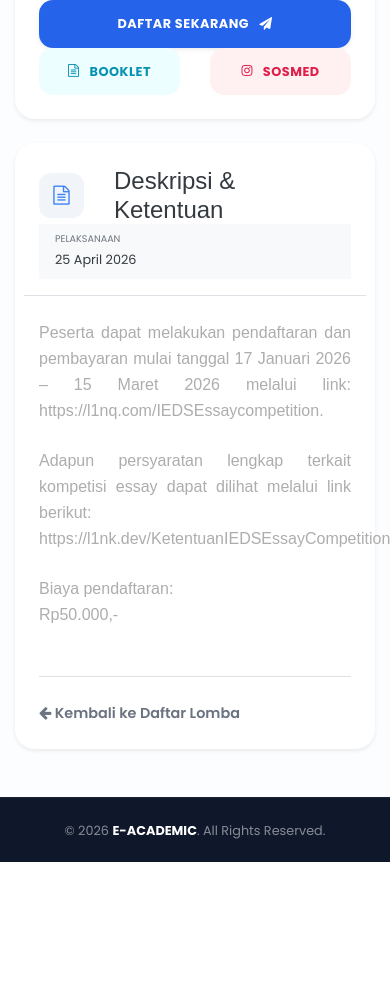
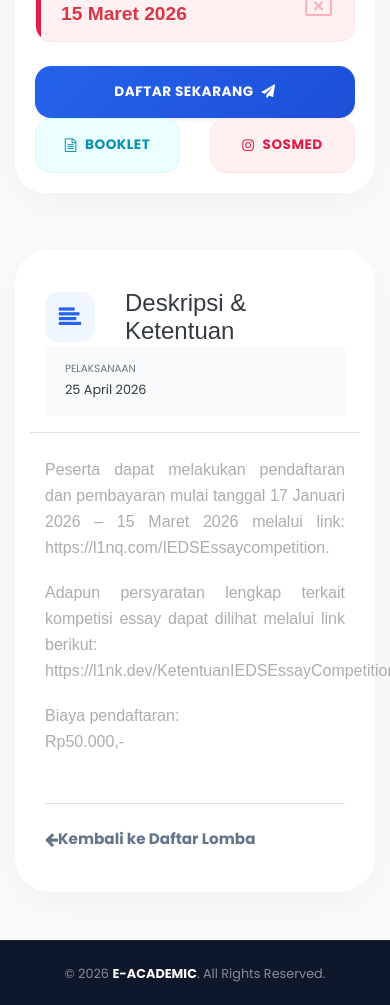
Before and after one commit to arinaazkaa/e_academic, a Django app: page /info-lomba/3/ in a window 390 px wide. Shown: the part 865-1870 px from the top of the page. Before the commit the page ends 1727 px from the top, so only its background shows below. Run offline with Django 5.2, Linux system fonts and the light colour scheme; data comes from the database, SQL or seed files in the repository; some libraries are stand-ins or nearby versions.

Commit message:
Update tampilan responsif

```diff
--- a/materi/templates/materi/detail_lomba.html
+++ b/materi/templates/materi/detail_lomba.html
@@ -9,12 +9,12 @@
     <div class="hero-overlay-refined"></div>
     <div class="container hero-content text-center animate-up">
         <div class="mb-3">
-            <span class="badge rounded-pill bg-soft-primary text-primary px-3 py-2 fw-bold text-uppercase shadow-sm">
+            <span class="badge rounded-pill bg-soft-primary text-primary px-3 py-2 fw-bold text-uppercase shadow-sm hero-badge">
                 <i class="fa fa-tag me-1"></i> {{ info_lomba.kategori|default:"Kompetisi" }}
             </span>
         </div>
-        <h1 class="fw-bold text-white mb-3 hero-title-detail">{{ info_lomba.judul }}</h1>
-        <p class="text-white-50 fs-5 mb-0">
+        <h1 class="fw-900 text-white mb-3 hero-title-detail">{{ info_lomba.judul }}</h1>
+        <p class="text-white-50 fs-5 mb-0 hero-organizer">
             <i class="fa fa-university me-2"></i> {{ info_lomba.penyelenggara }}
         </p>
     </div>
@@ -22,17 +22,20 @@
 
 <section class="py-5 section-gray">
     <div class="container overlap-up-detail">
-        <div class="row g-4">
+        <div class="row g-4 justify-content-center">
 
-            <div class="col-lg-4 animate-up delay-1">
+            <div class="col-12 col-lg-4 animate-up delay-1 sidebar-column">
                 <div class="sticky-sidebar">
 
-                    <div class="card-modern shadow-sm border-0 mb-4 p-2">
-                        <div class="poster-preview-container bg-light rounded-4 overflow-hidden" style="min-height: 250px;">
+                    <div class="card-modern shadow-sm border-0 mb-4 p-2 poster-card">
+                        <div class="poster-preview-container bg-light rounded-4 overflow-hidden position-relative">
                             {% if info_lomba.link_poster %}
-                                <img src="{{ info_lomba.link_poster }}" class="w-100 img-fluid" alt="Poster {{ info_lomba.judul }}">
+                                <img src="{{ info_lomba.link_poster }}" class="w-100 img-fluid poster-img" alt="Poster {{ info_lomba.judul }}">
+                                <a href="{{ info_lomba.link_poster }}" target="_blank" class="btn-zoom-poster">
+                                    <i class="fa fa-search-plus"></i>
+                                </a>
                             {% else %}
-                                <div class="p-5 text-center text-muted opacity-25">
+                                <div class="p-5 text-center text-muted opacity-25 d-flex flex-column justify-content-center align-items-center" style="min-height: 300px;">
                                     <i class="fa fa-picture-o fa-5x mb-3"></i>
                                     <p class="fw-bold">Poster Tidak Tersedia</p>
                                 </div>
@@ -40,26 +43,29 @@
                         </div>
                     </div>
 
-                    <div class="card-modern shadow-sm border-0 mb-4">
+                    <div class="card-modern shadow-sm border-0 mb-4 info-action-card">
                         <div class="text-center mb-4">
                             {% if info_lomba.is_active %}
-                                <span class="badge-modern status-open"><i class="fa fa-check-circle me-1"></i> Pendaftaran Dibuka</span>
+                                <span class="badge-modern status-open w-100 d-block"><i class="fa fa-check-circle me-1"></i> Pendaftaran Dibuka</span>
                             {% else %}
-                                <span class="badge-modern status-closed"><i class="fa fa-lock me-1"></i> Pendaftaran Ditutup</span>
+                                <span class="badge-modern status-closed w-100 d-block"><i class="fa fa-lock me-1"></i> Pendaftaran Ditutup</span>
                             {% endif %}
                         </div>
 
                         <div class="deadline-card mb-4">
                             <div class="deadline-accent"></div>
-                            <div class="deadline-body">
-                                <small class="label">BATAS PENDAFTARAN</small>
-                                <h4 class="value text-danger">{{ info_lomba.tanggal_deadline|date:"d F Y"|default:"-" }}</h4>
+                            <div class="deadline-body flex-grow-1">
+                                <small class="label d-block mb-1">BATAS PENDAFTARAN</small>
+                                <h4 class="value text-danger mb-0">{{ info_lomba.tanggal_deadline|date:"d F Y"|default:"-" }}</h4>
+                            </div>
+                            <div class="deadline-icon">
+                                <i class="fa fa-calendar-times-o"></i>
                             </div>
                         </div>
 
                         <div class="d-grid gap-3">
                             {% if info_lomba.link_pendaftaran %}
-                                <a href="{{ info_lomba.link_pendaftaran }}" target="_blank" class="btn-action btn-main shadow-sm">
+                                <a href="{{ info_lomba.link_pendaftaran }}" target="_blank" class="btn-action btn-main shadow-sm btn-press-effect">
                                     <span>DAFTAR SEKARANG</span> <i class="fa fa-paper-plane"></i>
                                 </a>
                             {% endif %}
@@ -67,7 +73,7 @@
                             <div class="row g-2">
                                 {% if info_lomba.link_booklet %}
                                 <div class="col-6">
-                                    <a href="{{ info_lomba.link_booklet }}" target="_blank" class="btn-action btn-soft btn-cyan">
+                                    <a href="{{ info_lomba.link_booklet }}" target="_blank" class="btn-action btn-soft btn-cyan btn-press-effect">
                                         <i class="fa fa-file-text-o"></i> <span>BOOKLET</span>
                                     </a>
                                 </div>
@@ -75,7 +81,7 @@
 
                                 {% if info_lomba.link_sosmed %}
                                 <div class="col-6">
-                                    <a href="{{ info_lomba.link_sosmed }}" target="_blank" class="btn-action btn-soft btn-rose">
+                                    <a href="{{ info_lomba.link_sosmed }}" target="_blank" class="btn-action btn-soft btn-rose btn-press-effect">
                                         <i class="fa fa-instagram"></i> <span>SOSMED</span>
                                     </a>
                                 </div>
@@ -86,20 +92,20 @@
                 </div>
             </div>
 
-            <div class="col-lg-8 animate-up delay-2">
-                <div class="card-modern shadow-sm border-0 p-4 p-md-5">
-                    <div class="row mb-4 pb-3 border-bottom g-3 align-items-center">
+            <div class="col-12 col-lg-8 animate-up delay-2 content-column">
+                <div class="card-modern shadow-sm border-0 p-4 p-md-5 content-card">
+                    <div class="row mb-4 pb-3 border-bottom g-3 align-items-center section-header">
                         <div class="col-auto">
                             <div class="icon-box-detail">
-                                <i class="fa fa-file-text-o"></i>
+                                <i class="fa fa-align-left"></i>
                             </div>
                         </div>
                         <div class="col">
-                            <h4 class="fw-bold text-dark m-0">Deskripsi & Ketentuan</h4>
+                            <h4 class="fw-bold text-dark m-0 section-title">Deskripsi & Ketentuan</h4>
                         </div>
-                        <div class="col-md-auto">
-                             <div class="p-2 px-3 rounded-3 bg-light border-start border-primary border-4">
-                                <small class="text-muted text-uppercase fw-bold d-block" style="font-size: 0.6rem;">Pelaksanaan</small>
+                        <div class="col-md-auto execution-date-wrapper">
+                             <div class="p-2 px-3 rounded-3 bg-light border-start border-primary border-4 execution-box">
+                                <small class="text-muted text-uppercase fw-bold d-block" style="font-size: 0.65rem;">Pelaksanaan</small>
                                 <span class="fw-bold text-dark small">{{ info_lomba.tanggal_pelaksanaan|date:"d F Y"|default:"-" }}</span>
                              </div>
                         </div>
@@ -111,7 +117,7 @@
                                 {{ info_lomba.deskripsi|linebreaks }}
                             </div>
                         {% else %}
-                            <div class="text-center py-5 opacity-50">
+                            <div class="text-center py-5 opacity-50 empty-desc">
                                 <i class="fa fa-info-circle fa-3x mb-3"></i>
                                 <p>Deskripsi detail belum ditambahkan oleh Admin.</p>
                             </div>
@@ -119,7 +125,7 @@
                     </div>
 
                     <div class="mt-5 border-top pt-4">
-                        <a href="{% url 'list_lomba' %}" class="btn-back text-decoration-none">
+                        <a href="{% url 'list_lomba' %}" class="btn-back text-decoration-none link-press-effect">
                             <i class="fa fa-arrow-left me-2"></i> Kembali ke Daftar Lomba
                         </a>
                     </div>
@@ -131,96 +137,132 @@
 </section>
 
 <style>
-    /* Hero Section Styles */
+    /* --- BASE STYLES (Laptop & Umum) --- */
     .hero-lomba-detail {
         background: linear-gradient(rgba(15, 23, 42, 0.9), rgba(15, 23, 42, 0.95)),
                     url('https://images.unsplash.com/photo-1523240795612-9a054b0db644?q=80&w=1920&auto=format&fit=crop');
         background-size: cover; background-position: center; background-attachment: fixed;
-        padding: 180px 0 100px 0; margin-top: -85px; position: relative;
+        padding: 180px 0 120px 0; margin-top: -85px; position: relative;
     }
-    .hero-title-detail { font-size: 2.8rem; font-weight: 800; text-shadow: 0 4px 15px rgba(0,0,0,0.3); }
-    .bg-soft-primary { background-color: #eff6ff; color: #3b82f6; }
-    .section-gray { background-color: #fcfdfe; min-height: 60vh; }
-    .overlap-up-detail { margin-top: -60px; position: relative; z-index: 100; }
+    .hero-title-detail { font-size: 3rem; font-weight: 900; letter-spacing: -1px; text-shadow: 0 10px 30px rgba(0,0,0,0.5); }
+    .hero-badge { font-size: 0.8rem; letter-spacing: 1px; }
 
-    /* Modern Card Styles */
-    .card-modern { background: #ffffff; border-radius: 20px; padding: 24px; transition: all 0.3s ease; }
-    .sticky-sidebar { position: sticky; top: 100px; }
+    .section-gray { background-color: #f8fafc; min-height: 60vh; }
+    .overlap-up-detail { margin-top: -80px; position: relative; z-index: 100; }
 
-    /* Deadline Card Design */
-    .deadline-card { background: #f8fafc; border-radius: 12px; display: flex; overflow: hidden; border: 1px solid #f1f5f9; }
-    .deadline-accent { width: 4px; background: #ef4444; }
-    .deadline-body { padding: 12px 16px; }
-    .deadline-body .label { font-size: 0.65rem; font-weight: 800; color: #64748b; letter-spacing: 1px; }
-    .deadline-body .value { font-size: 1.1rem; font-weight: 800; margin: 0; }
+    /* Cards */
+    .card-modern { background: #ffffff; border-radius: 24px; padding: 24px; transition: all 0.3s ease; box-shadow: 0 10px 40px rgba(0,0,0,0.04) !important; }
+    .sticky-sidebar { position: sticky; top: 110px; }
 
-    /* Action Buttons (Soft UI) */
+    /* Poster */
+    .poster-preview-container { position: relative; overflow: hidden; border-radius: 20px; box-shadow: inset 0 0 20px rgba(0,0,0,0.05); }
+    .btn-zoom-poster {
+        position: absolute; bottom: 15px; right: 15px;
+        width: 40px; height: 40px; background: rgba(255,255,255,0.9);
+        border-radius: 50%; display: flex; align-items: center; justify-content: center;
+        color: #334155; transition: 0.2s; box-shadow: 0 4px 10px rgba(0,0,0,0.1);
+    }
+    .btn-zoom-poster:hover { transform: scale(1.1); color: #2563eb; }
+
+    /* Deadline Card */
+    .deadline-card { background: #fff1f2; border-radius: 16px; display: flex; align-items: center; overflow: hidden; border: 1px solid #ffe4e6; }
+    .deadline-accent { width: 5px; background: #e11d48; align-self: stretch; }
+    .deadline-body { padding: 16px 20px; }
+    .deadline-body .label { font-size: 0.7rem; font-weight: 800; color: #9f1239; letter-spacing: 1px; opacity: 0.8; }
+    .deadline-body .value { font-size: 1.2rem; font-weight: 800; margin: 0; color: #881337; }
+    .deadline-icon { padding-right: 20px; font-size: 1.8rem; color: #fb7185; opacity: 0.5; }
+
+    /* Buttons */
     .btn-action {
-        border-radius: 14px; padding: 14px; font-weight: 800; font-size: 0.8rem;
-        display: flex; align-items: center; justify-content: center; gap: 10px;
-        border: none; transition: all 0.25s cubic-bezier(0.4, 0, 0.2, 1);
+        border-radius: 16px; padding: 16px; font-weight: 800; font-size: 0.85rem;
+        display: flex; align-items: center; justify-content: center; gap: 8px;
+        border: none; transition: all 0.2s cubic-bezier(0.4, 0, 0.2, 1);
         text-decoration: none; text-transform: uppercase; letter-spacing: 0.5px;
     }
-    .btn-main { background: #2563eb; color: #ffffff; }
-    .btn-main:hover { background: #1d4ed8; transform: translateY(-2px); box-shadow: 0 10px 15px -3px rgba(37, 99, 235, 0.3) !important; }
+    .btn-main { background: linear-gradient(135deg, #2563eb, #1d4ed8); color: #ffffff; box-shadow: 0 10px 20px rgba(37, 99, 235, 0.2); }
+    .btn-main:hover { transform: translateY(-2px); box-shadow: 0 15px 25px rgba(37, 99, 235, 0.3); color: white; }
 
-    .btn-soft { background: #f1f5f9; }
-    .btn-cyan { background: #ecfeff; color: #0891b2; }
-    .btn-cyan:hover { background: #cffafe; transform: translateY(-2px); color: #0891b2; }
+    .btn-soft { background: #f8fafc; border: 1px solid #e2e8f0; }
+    .btn-cyan { background: #ecfeff; color: #0891b2; border-color: #cffafe; }
+    .btn-cyan:hover { background: #cffafe; color: #06748f; transform: translateY(-2px); }
+    .btn-rose { background: #fff1f2; color: #e11d48; border-color: #ffe4e6; }
+    .btn-rose:hover { background: #ffe4e6; color: #be123c; transform: translateY(-2px); }
 
-    .btn-rose { background: #fff1f2; color: #e11d48; }
-    .btn-rose:hover { background: #ffe4e6; transform: translateY(-2px); color: #e11d48; }
+    /* Status Badge */
+    .badge-modern { font-size: 0.75rem; font-weight: 800; padding: 12px 20px; border-radius: 12px; letter-spacing: 0.5px; text-transform: uppercase; }
+    .status-open { background: #ecfdf5; color: #059669; border: 1px solid #a7f3d0; }
+    .status-closed { background: #fef2f2; color: #dc2626; border: 1px solid #fecaca; }
 
-    /* Badge & Icons */
-    .badge-modern { font-size: 0.7rem; font-weight: 800; padding: 8px 16px; border-radius: 50px; letter-spacing: 0.5px; }
-    .status-open { background: #f0fdf4; color: #16a34a; }
-    .status-closed { background: #fef2f2; color: #dc2626; }
-    .icon-box-detail { width: 45px; height: 45px; background: #f1f5f9; border-radius: 12px; display: flex; align-items: center; justify-content: center; color: #3b82f6; font-size: 1.2rem; }
+    .icon-box-detail { width: 50px; height: 50px; background: #eff6ff; border-radius: 14px; display: flex; align-items: center; justify-content: center; color: #2563eb; font-size: 1.4rem; }
 
-    /* Description Typography */
+    /* Content */
     .description-text .content-body {
-        font-family: 'Inter', sans-serif; line-height: 1.85; color: #334155; font-size: 1.05rem; text-align: justify;
+        font-family: 'Inter', sans-serif; line-height: 1.8; color: #334155; font-size: 1.05rem; text-align: justify;
     }
-    .description-text p { margin-bottom: 1.5rem; }
+    .description-text p { margin-bottom: 1.2rem; }
 
-    /* Others */
-    .btn-back { color: #6b7280; font-weight: 600; font-size: 0.9rem; transition: 0.3s; display: inline-block; }
-    .btn-back:hover { color: #3b82f6; transform: translateX(-5px); }
+    .btn-back { color: #64748b; font-weight: 700; font-size: 0.95rem; transition: 0.3s; display: inline-flex; align-items: center; }
+    .btn-back:hover { color: #2563eb; transform: translateX(-5px); }
+
+    /* Animation */
     .animate-up { opacity: 0; transform: translateY(30px); animation: fadeInUp 0.8s ease forwards; }
-    .delay-1 { animation-delay: 0.2s; } .delay-2 { animation-delay: 0.4s; }
+    .delay-1 { animation-delay: 0.1s; } .delay-2 { animation-delay: 0.2s; }
     @keyframes fadeInUp { to { opacity: 1; transform: translateY(0); } }
 
-    /* --- PERBAIKAN KHUSUS HP MODE DESKTOP --- */
-    /* Disamakan persis dengan Home, List Lomba, dll */
+    .btn-press-effect:active { transform: scale(0.96) !important; filter: brightness(0.95); }
+    .link-press-effect:active { transform: scale(0.95); color: #1e3a8a; }
+
+
+    /* --- KHUSUS HP MODE DESKTOP (Max-Width 1200px) --- */
+    /* Desain yang lebih polished dan proporsional */
     @media (max-width: 1200px) {
+        /* 1. Navbar Konsisten */
         .navbar .container {
             padding-left: 25px !important;
             padding-right: 25px !important;
             justify-content: space-between !important;
         }
-        .navbar-brand {
-            margin-left: 0 !important;
-            padding-left: 0 !important;
-            font-size: 1.5rem !important;
-        }
-        .navbar-nav {
-            margin-right: 0 !important;
-            padding-right: 0 !important;
-            flex-direction: row !important;
-            gap: 15px !important;
-        }
-        .nav-link {
-            font-size: 0.9rem !important;
-        }
-        .btn-nav-upload {
-            font-size: 0.85rem !important;
-        }
+        .navbar-brand { margin-left: 0 !important; padding-left: 0 !important; font-size: 1.5rem !important; }
+        .navbar-nav { margin-right: 0 !important; padding-right: 0 !important; flex-direction: row !important; gap: 15px !important; }
+        .nav-link { font-size: 0.9rem !important; }
+        .btn-nav-upload { font-size: 0.85rem !important; }
         #navbarNav { margin-right: 0 !important; justify-content: flex-end !important; }
         .navbar-toggler { display: none !important; }
 
-        /* Penyesuaian Padding Hero di Detail Lomba HP Desktop */
+        /* 2. Hero Section: Lebih Tinggi & Judul Menonjol */
         .hero-lomba-detail {
-            padding-top: 150px !important;
+            padding-top: 160px !important;
+            padding-bottom: 140px !important; /* Tambah ruang bawah */
+        }
+        .hero-title-detail {
+            font-size: 2.8rem !important;
+            line-height: 1.2 !important;
+            margin-bottom: 1rem !important;
+        }
+        .hero-organizer { font-size: 1.1rem !important; opacity: 0.9; }
+
+        /* 3. Layout Grid yang Lebih Rapi */
+        .overlap-up-detail { margin-top: -100px !important; } /* Naikkan lebih banyak */
+
+        /* 4. Sidebar Card (Poster & Info) */
+        .sidebar-column { margin-bottom: 2rem !important; }
+        .poster-card, .info-action-card {
+            border-radius: 30px !important; /* Lebih bulat */
+            padding: 20px !important;
+        }
+
+        /* 5. Main Content Card */
+        .content-card {
+            border-radius: 35px !important;
+            padding: 40px 30px !important; /* Padding nyaman */
+        }
+        .section-title { font-size: 1.5rem !important; }
+
+        /* 6. Execution Date Box (Pelaksanaan) */
+        .execution-box {
+            background: #f8fafc !important;
+            border-left-width: 6px !important; /* Aksen lebih tebal */
+            padding: 15px 20px !important;
         }
     }
 </style>
```
